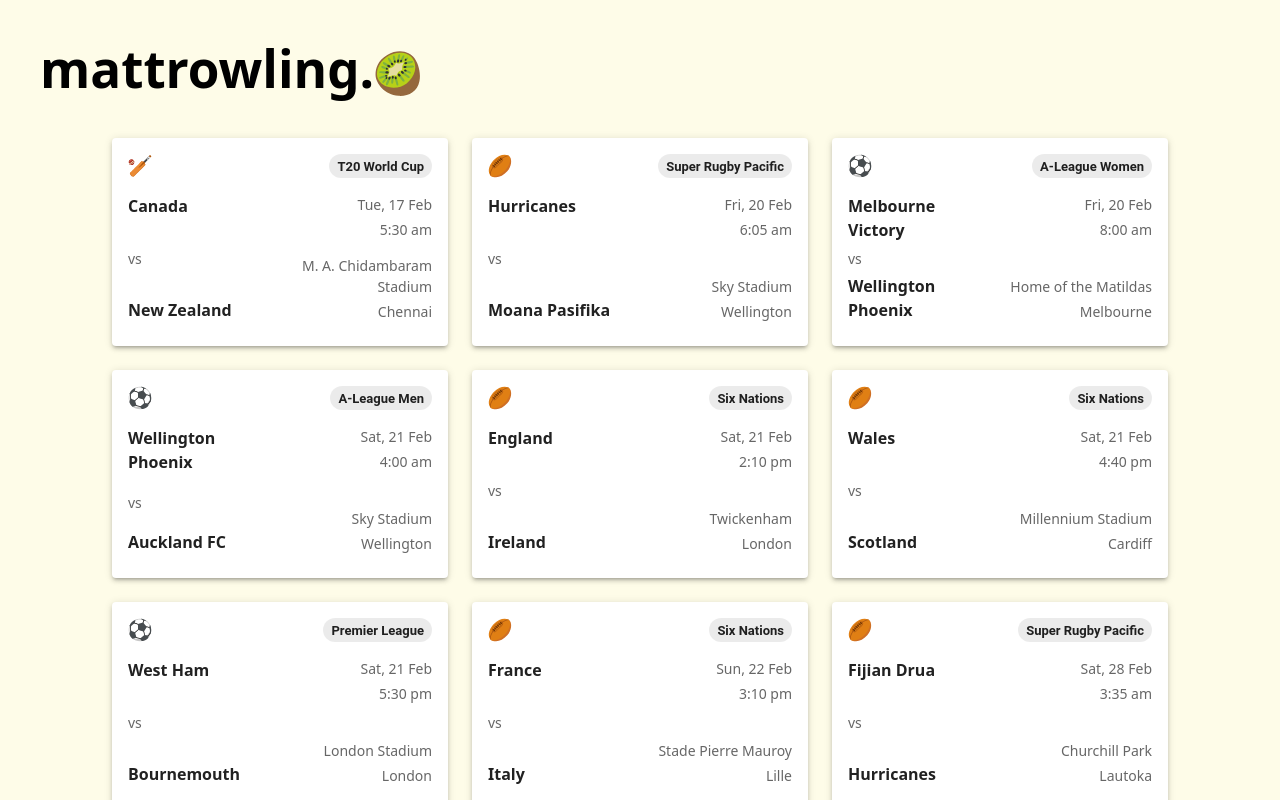
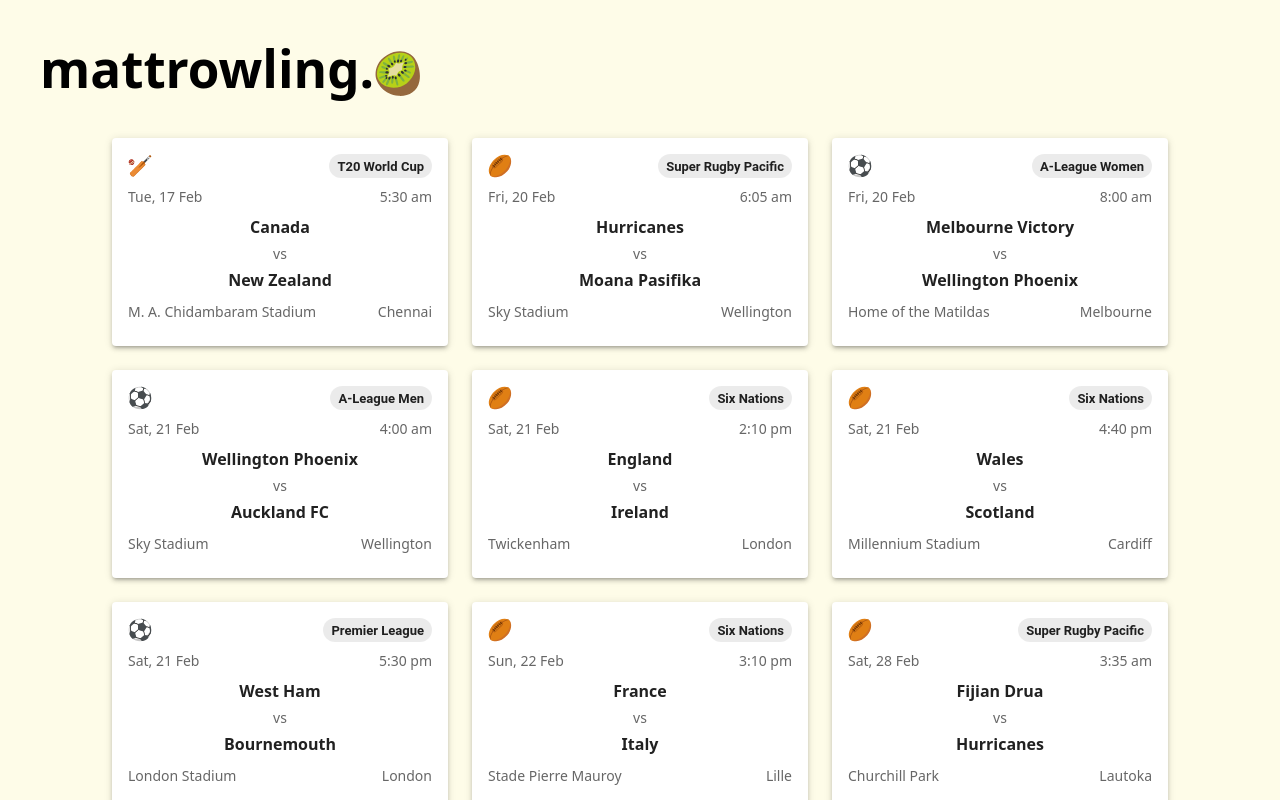
Before and after one commit to MattRowling/mattrowling.kiwi, a React (Vite) app: page / in a window 1280 px wide. Shown: the top 800 px of the page. Built offline with nearby package versions, Linux system fonts and the light colour scheme.

Commit message:
update card design

```diff
--- a/src/sports/Contest.tsx
+++ b/src/sports/Contest.tsx
@@ -13,8 +13,8 @@
           sx={{
             display: "flex",
             flexDirection: "column",
-            justifyContent: "space-between",
-            height: "100%",
+            alignItems: "center",
+            gap: 0.5,
           }}
         >
           <Box sx={{ fontSize: "1rem", fontWeight: "bold" }}>{home}</Box>
@@ -28,7 +28,8 @@
             flexDirection: "column",
             justifyContent: "center",
             height: "100%",
-            gap: 1,
+            gap: 0.5,
+            alignItems: "center",
           }}
         >
           <Box sx={{ fontSize: "1rem", fontWeight: "bold" }}>{name}</Box>
--- a/src/sports/Fixtures.tsx
+++ b/src/sports/Fixtures.tsx
@@ -60,9 +60,9 @@
           sx={{
             boxShadow: 3,
             transition: "transform 2s, box-shadow 0.2s",
-            height: "13rem",
             display: "flex",
             flexDirection: "column",
+            height: "13rem",
           }}
         >
           <CardContent
@@ -70,6 +70,7 @@
               flex: 1,
               display: "flex",
               flexDirection: "column",
+              gap: 1,
             }}
           >
             {/* Sport Icon & Competition */}
@@ -78,7 +79,6 @@
                 display: "flex",
                 alignItems: "center",
                 justifyContent: "space-between",
-                marginBottom: 2,
               }}
             >
               {getSvgForSport(fixture.sport)}
@@ -89,15 +89,21 @@
               />
             </Box>
 
-            {/* Teams and Match Details Side by Side */}
+            {/* Date & Time */}
             <Box
               sx={{
                 display: "flex",
-                gap: 2,
-                flex: 1,
+                gap: 1,
+                fontSize: "0.875rem",
+                color: "text.secondary",
+                justifyContent: "space-between",
               }}
             >
-              {/* Teams */}
+              <Box>{getDateFromTimestamp(fixture.timestamp)}</Box>
+              <Box>{getTimeFromTimestamp(fixture.timestamp)}</Box>
+            </Box>
+
+            {/* Contest */}
             <Contest
               name={fixture.name}
               event={fixture.event}
@@ -105,42 +111,18 @@
               away={fixture.away}
             />
 
-              {/* Match Details */}
+            {/* Venue & City */}
             <Box
               sx={{
-                  flex: 1,
                 display: "flex",
-                  flexDirection: "column",
+                gap: 1,
                 fontSize: "0.875rem",
                 color: "text.secondary",
                 justifyContent: "space-between",
-                  textAlign: "right",
-                }}
-              >
-                {/* Date and Time at top */}
-                <Box
-                  sx={{
-                    display: "flex",
-                    flexDirection: "column",
-                    gap: 0.5,
-                  }}
-                >
-                  <Box>{getDateFromTimestamp(fixture.timestamp)}</Box>
-                  <Box>{getTimeFromTimestamp(fixture.timestamp)}</Box>
-                </Box>
-
-                {/* Venue and City at bottom */}
-                <Box
-                  sx={{
-                    display: "flex",
-                    flexDirection: "column",
-                    gap: 0.5,
               }}
             >
               <Box>{fixture.venue}</Box>
               <Box>{fixture.city}</Box>
-                </Box>
-              </Box>
             </Box>
           </CardContent>
         </Card>
```
Lines whose indentation alone changed are shown as unchanged.
